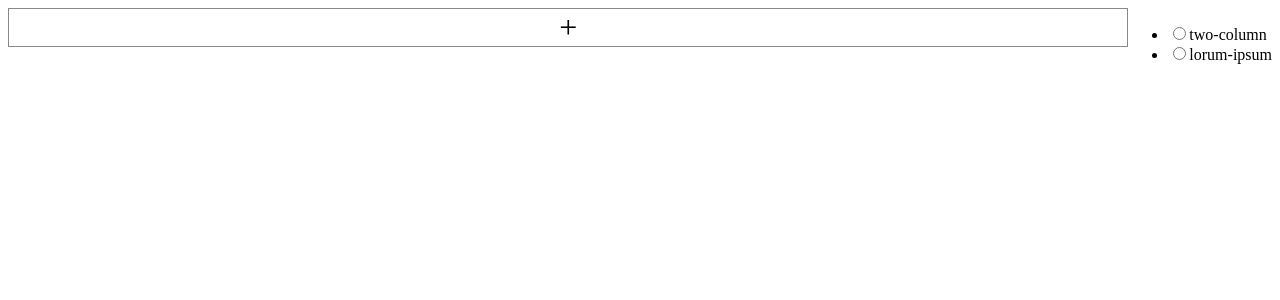
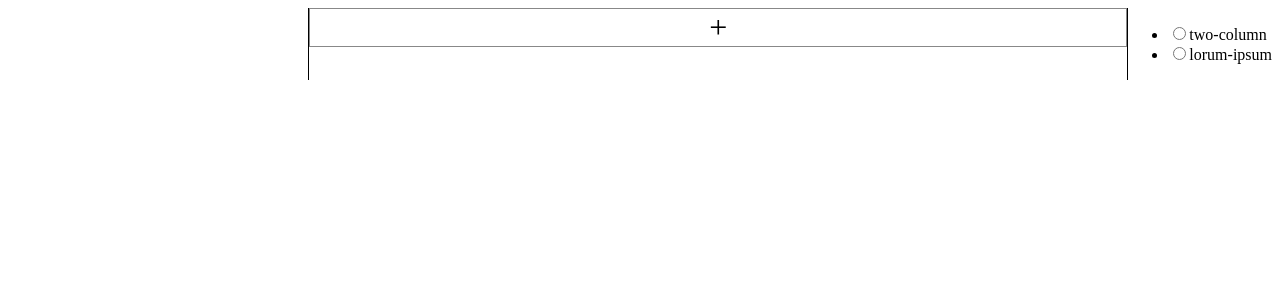
Before and after one commit to cameron-martin/react-layout, a React (Vite) app: page / in a window 1280 px wide. Shown: the top 300 px of the page. Built offline with nearby package versions, Linux system fonts and the light colour scheme.

Commit message:
Improved layout

```diff
--- a/src/LayoutBuilder.tsx
+++ b/src/LayoutBuilder.tsx
@@ -18,7 +18,14 @@ export default function LayoutBuilder(props: Props) {
 
   return (
     <div style={{ display: "flex" }}>
-      <div style={{ flex: "0 0 auto" }}>
+      <div
+        style={{
+          flex: "0 0 auto",
+          width: 300,
+          overflow: "auto",
+          borderRight: "1px solid black"
+        }}
+      >
         <Tree layout={props.layout} />
       </div>
       <div style={{ flex: "1 1 0" }}>
@@ -29,7 +36,7 @@ export default function LayoutBuilder(props: Props) {
           updateLayout={props.updateLayout}
         />
       </div>
-      <div style={{ flex: "0 0 auto" }}>
+      <div style={{ flex: "0 0 auto", borderLeft: "1px solid black" }}>
         <Gallery
           setSelectedComponent={setSelectedComponent}
           components={props.components}
```
